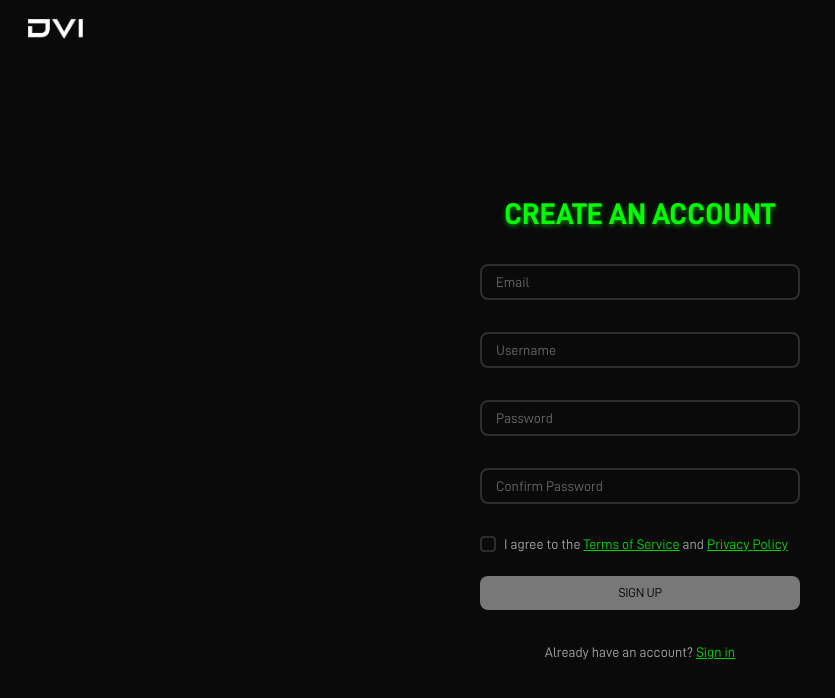
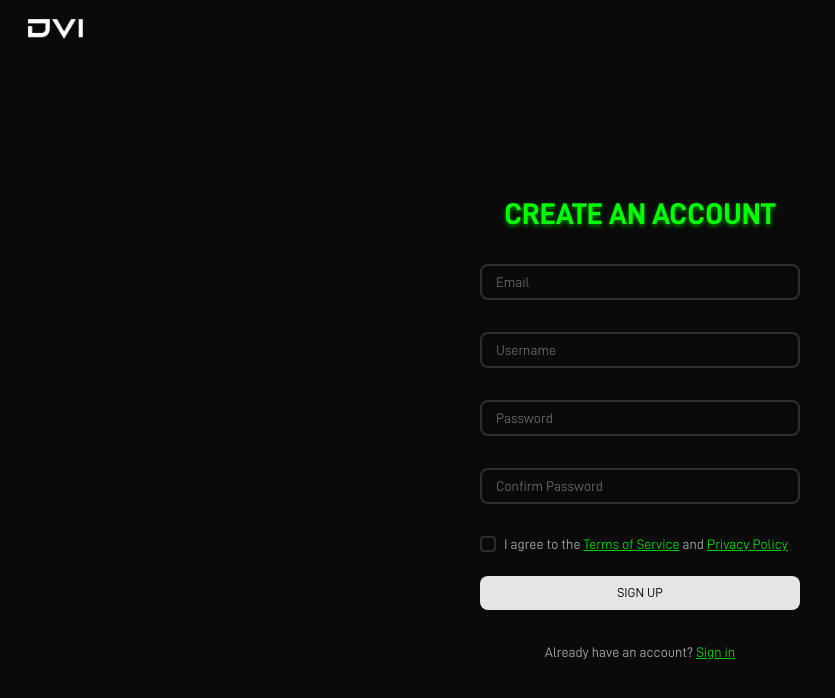
Before and after one commit to main-develop/dvi-web-service, a Next.js app: page /sign-up in a window 1280 px wide. Shown: the top 698 px of the page, without its empty margins (0-835 px from the left). Built offline with nearby package versions, Linux system fonts and the light colour scheme.

Commit message:
chore: Refactor and optimize auth components

```diff
--- a/src/app/(auth)/layout.tsx
+++ b/src/app/(auth)/layout.tsx
@@ -9,7 +9,7 @@ export default function AuthLayout({
   return (
     <>
       <Header />
-      <main className="flex flex-1 flex-col">{children}</main>
+      <main className="flex flex-1 flex-col items-center justify-center">{children}</main>
     </>
   );
 }
--- /dev/null
+++ b/src/components/auth/AuthForm.tsx
@@ -0,0 +1,66 @@
+import { FieldValues, Path, UseFormReturn } from "react-hook-form";
+import { Form, FormControl, FormField, FormItem, FormMessage } from "../ui/form";
+import { Input } from "../ui/input";
+import { Button } from "../ui/button";
+import { motion } from "motion/react";
+import { getItemVariants } from "@/src/utils/get-motion-variants";
+import { getTextLink } from "@/src/utils/get-text-link";
+
+interface AuthFormProps<T extends FieldValues> {
+  form: UseFormReturn<T, unknown, T>;
+  fields: { name: keyof T; type: React.HTMLInputTypeAttribute; label: string }[];
+  onSubmit: (data: T) => void;
+  submitButtonText: string;
+  headerText: string;
+  paragraphText?: string[];
+  children?: React.ReactNode;
+}
+
+export function AuthForm<T extends FieldValues>({
+  form,
+  fields,
+  onSubmit,
+  submitButtonText,
+  headerText,
+  paragraphText,
+  children,
+}: AuthFormProps<T>) {
+  return (
+    <motion.div
+      variants={getItemVariants(0, 0, 0.7)}
+      initial="hidden"
+      animate="visible"
+      className="text-foreground relative w-full max-w-sm space-y-8 p-8"
+    >
+      <h2 className="matrix-text text-center text-3xl font-bold uppercase">{headerText}</h2>
+      <Form {...form}>
+        <form noValidate onSubmit={form.handleSubmit(onSubmit)} className="space-y-6">
+          {fields.map(({ name, type, label }) => (
+            <FormField
+              key={name as string}
+              control={form.control}
+              name={name as Path<T>}
+              render={({ field }) => (
+                <FormItem>
+                  <FormControl>
+                    <Input type={type} label={label} {...field} />
+                  </FormControl>
+                  <FormMessage />
+                </FormItem>
+              )}
+            />
+          ))}
+          {children}
+          <Button type="submit" className="w-full">
+            {submitButtonText}
+          </Button>
+        </form>
+      </Form>
+      {paragraphText && (
+        <p className="text-muted-foreground text-center text-sm">
+          {paragraphText[0]} {getTextLink(paragraphText[1], paragraphText[2])}
+        </p>
+      )}
+    </motion.div>
+  );
+}
--- a/src/components/auth/Signin.tsx
+++ b/src/components/auth/Signin.tsx
@@ -2,16 +2,13 @@
 
 import { useForm } from "react-hook-form";
 import { zodResolver } from "@hookform/resolvers/zod";
-import { Button } from "../ui/button";
-import { Input } from "../ui/input";
 import { Checkbox } from "../ui/checkbox";
 import { Label } from "../ui/label";
-import { Form, FormControl, FormField, FormItem, FormMessage } from "../ui/form";
+import { FormControl, FormField, FormItem } from "../ui/form";
 import * as z from "zod";
 import { signinSchema } from "@/src/lib/auth-schemas";
 import { getTextLink } from "@/src/utils/get-text-link";
-import { motion } from "motion/react";
-import { getItemVariants } from "@/src/utils/get-motion-variants";
+import { AuthForm } from "./AuthForm";
 import { useRouter } from "next/navigation";
 
 interface SigninFieldProps {
@@ -30,53 +27,44 @@ export default function Signin() {
   const form = useForm<z.infer<typeof signinSchema>>({
     resolver: zodResolver(signinSchema),
     defaultValues: { emailOrUsername: "", password: "", rememberMe: false },
-    shouldFocusError: false
+    shouldFocusError: false,
   });
 
   const onSubmit = (data: z.infer<typeof signinSchema>) => {
     console.log("Signin data:", data);
-    router.push("/dashboard")
+    router.push("/dashboard");
   };
 
   return (
-    <div className="relative flex flex-1 flex-row items-center justify-center">
-      <motion.div variants={getItemVariants(0, 0, 0.7)}
-            initial="hidden"
-            animate="visible"
-            className="text-foreground relative w-full max-w-sm space-y-8 p-8">
-        <h2 className="matrix-text text-center text-3xl font-bold uppercase">Sign in</h2>
-        <Form {...form}>
-          <form noValidate onSubmit={form.handleSubmit(onSubmit)} className="space-y-6">
-            {signinFields.map(({name, type, label}) => (
-                <FormField key={name} control={form.control} name={name} render={({ field }) => (
-                    <FormItem>
-                      <FormControl>
-                        <Input type={type} label={label} {...field} />
-                    </FormControl>
-                      <FormMessage />
-                    </FormItem>
-                  )} />
-            ))}
+    <AuthForm
+      form={form}
+      fields={signinFields}
+      onSubmit={onSubmit}
+      submitButtonText="Sign in"
+      headerText="Sign in"
+      paragraphText={["Don't have an account?", "/sign-up", "Sign up"]}
+    >
       <div className="flex items-center justify-between">
-                <FormField control={form.control} name="rememberMe" render={({field}) => (
+        <FormField
+          name="rememberMe"
+          render={({ field }) => (
             <FormItem className="flex items-center">
               <FormControl>
-                        <Checkbox id="rememberMe" checked={field.value} onCheckedChange={field.onChange} {...form.register("rememberMe")} />
+                <Checkbox
+                  id="rememberMe"
+                  checked={field.value}
+                  onCheckedChange={field.onChange}
+                  {...form.register("rememberMe")}
+                />
               </FormControl>
-                        <Label htmlFor="rememberMe" className="text-muted-foreground text-center select-auto">Remember me</Label>
+              <Label htmlFor="rememberMe" className="text-muted-foreground text-center select-auto">
+                Remember me
+              </Label>
             </FormItem>
-                )} />
-                <p className="text-center text-sm">
-                    {getTextLink("/forgot-password", "Forgot password?")}
-                </p>
+          )}
+        />
+        <p className="text-center text-sm">{getTextLink("/forgot-password", "Forgot password?")}</p>
       </div>
-            <Button type="submit" className="w-full">Sign In</Button>
-          </form>
-        </Form>
-        <p className="text-muted-foreground text-center text-sm">
-          Don&apos;t have an account? {getTextLink("/sign-up", "Sign up")}
-        </p>
-      </motion.div>
-    </div>
+    </AuthForm>
   );
 }
--- a/src/components/auth/Signup.tsx
+++ b/src/components/auth/Signup.tsx
@@ -3,29 +3,27 @@
 import { useForm, useWatch } from "react-hook-form";
 import { zodResolver } from "@hookform/resolvers/zod";
 import { useRouter } from "next/navigation";
-import { Button } from "../ui/button";
-import { Input } from "../ui/input";
 import { Label } from "../ui/label";
 import { Checkbox } from "../ui/checkbox";
-import { Form, FormControl, FormField, FormItem, FormMessage } from "../ui/form";
+import { FormControl, FormField, FormItem } from "../ui/form";
 import * as z from "zod";
 import { signupSchema } from "@/src/lib/auth-schemas";
-import { cn } from "@/src/lib/utils";
 import { getTextLink } from "@/src/utils/get-text-link";
 import OTPVerification from "../ui/otp-verification";
 import { useState } from "react";
-import { AnimatePresence, motion } from "motion/react";
+import { motion } from "motion/react";
 import { getItemVariants } from "@/src/utils/get-motion-variants";
+import { AuthForm } from "./AuthForm";
 
-interface FieldProps {
+interface SignupFieldProps {
   name: "email" | "username" | "password" | "confirmPassword";
   type: React.HTMLInputTypeAttribute;
   label: string;
 }
 
-const fields: FieldProps[] = [
+const signupFields: SignupFieldProps[] = [
   { name: "email", type: "email", label: "Email" },
-  { name: "username", type: "string", label: "Username" },
+  { name: "username", type: "text", label: "Username" },
   { name: "password", type: "password", label: "Password" },
   { name: "confirmPassword", type: "password", label: "Confirm Password" },
 ];
@@ -57,35 +55,16 @@ export default function Signup() {
   };
 
   return (
-    <div className="relative flex flex-1 flex-row items-center justify-center">
+    <>
       {currentStep === 0 && (
-        <AnimatePresence mode="wait">
-          <motion.div
-            variants={itemVariants}
-            initial="hidden"
-            animate="visible"
-            className={cn("text-foreground relative w-full max-w-sm space-y-8 p-8")}
+        <AuthForm
+          form={form}
+          fields={signupFields}
+          onSubmit={onSubmit}
+          submitButtonText="Sign up"
+          headerText="Create an account"
+          paragraphText={["Already have an account?", "/sign-in", "Sign in"]}
         >
-            <h2 className="matrix-text text-center text-3xl font-bold uppercase">
-              Create an account
-            </h2>
-            <Form {...form}>
-              <form noValidate onSubmit={form.handleSubmit(onSubmit)} className="space-y-6">
-                {fields.map(({ name, type, label }) => (
-                  <FormField
-                    key={name}
-                    control={form.control}
-                    name={name}
-                    render={({ field }) => (
-                      <FormItem>
-                        <FormControl>
-                          <Input type={type} label={label} {...field} />
-                        </FormControl>
-                        <FormMessage />
-                      </FormItem>
-                    )}
-                  />
-                ))}
           <FormField
             control={form.control}
             name="agreeTerms"
@@ -109,23 +88,9 @@ export default function Signup() {
               </FormItem>
             )}
           />
-                <Button
-                  type="submit"
-                  disabled={!isAgreed}
-                  className="w-full tracking-tight transition-all duration-300"
-                >
-                  Sign Up
-                </Button>
-              </form>
-            </Form>
-            <p className="text-muted-foreground text-center text-sm">
-              Already have an account? {getTextLink("/sign-in", "Sign in")}
-            </p>
-          </motion.div>
-        </AnimatePresence>
+        </AuthForm>
       )}
       {currentStep === 1 && (
-        <AnimatePresence mode="wait">
         <motion.div variants={itemVariants} initial="hidden" animate="visible">
           <OTPVerification
             email={form.getValues("email")}
@@ -133,8 +98,7 @@ export default function Signup() {
             onBack={() => setCurrentStep(0)}
           />
         </motion.div>
-        </AnimatePresence>
       )}
-    </div>
+    </>
   );
 }
--- a/src/components/home/Header.tsx
+++ b/src/components/home/Header.tsx
@@ -4,10 +4,11 @@ import { Button } from "../ui/button";
 import { Logo } from "../ui/logo";
 import { AnimatePresence, motion } from "motion/react";
 import { useEffect, useState } from "react";
-import { usePathname } from "next/navigation";
+import { usePathname, useRouter } from "next/navigation";
 import { cn } from "@/src/lib/utils";
 import { createPortal } from "react-dom";
 import { getNavLinks } from "@/src/utils/get-nav-links";
+import { AppRouterInstance } from "next/dist/shared/lib/app-router-context.shared-runtime";
 
 const navLinks = [
   { href: "/about", title: "ABOUT" },
@@ -17,10 +18,14 @@ const navLinks = [
   { href: "/help", title: "HELP" },
 ];
 
-const getSignButtons = (style: string = "") =>
-  ["SIGN IN", "SIGN UP"].map((label) => (
-    <Button key={label} className={`${style} sm:bg-primary/90 hover:bg-primary/80 tracking-tight`}>
-      {label}
+const getSignButtons = (router: AppRouterInstance, className: string = "") =>
+  ["sign-in", "sign-up"].map((href) => (
+    <Button
+      key={href}
+      onClick={() => router.push(href)}
+      className={`${className} sm:bg-primary/90 hover:bg-primary/80 tracking-tight`}
+    >
+      {href.replace("-", " ")}
     </Button>
   ));
 
@@ -39,6 +44,7 @@ const svgPathStyle = [
 export default function Header() {
   const pathname = usePathname();
   const isHome = pathname === "/";
+  const router = useRouter();
   const [isScrolled, setIsScrolled] = useState(false);
   const [isMobileMenuOpen, setIsMobileMenuOpen] = useState(false);
 
@@ -66,13 +72,9 @@ export default function Header() {
       className={cn("sticky top-0 z-50 bg-transparent px-7 py-3", {
         "shadow-md backdrop-blur-sm": isScrolled || isMobileMenuOpen,
       })}
-      {...(isHome
-        ? {
-            initial: { opacity: 0, y: -20 },
-            animate: { opacity: 1, y: 0 },
-            transition: { duration: 0.6, delay: 0.2 },
-          }
-        : {})}
+      initial={{ opacity: 0, y: -20 }}
+      animate={{ opacity: 1, y: 0 }}
+      transition={{ duration: 0.6, delay: 0.2 }}
     >
       <nav className="mx-auto flex max-w-full items-center">
         <div className="flex h-[34px] items-center justify-start">
@@ -84,7 +86,7 @@ export default function Header() {
               <ul className="flex flex-1 items-center justify-center gap-7 px-6">
                 {getNavLinks(navLinks, "text-sm font-semibold")}
               </ul>
-              <div className="flex justify-end gap-2">{getSignButtons()}</div>
+              <div className="flex justify-end gap-2">{getSignButtons(router)}</div>
             </div>
             <div className="flex flex-1 items-center justify-end md:hidden">
               <Button
@@ -139,7 +141,7 @@ export default function Header() {
                   <ul className="flex flex-col items-start gap-y-4">
                     {getNavLinks(navLinks, "text-lg font-semibold")}
                   </ul>
-                  <div className="flex flex-col gap-2 pt-8">{getSignButtons("h-10")}</div>
+                  <div className="flex flex-col gap-2 pt-8">{getSignButtons(router, "h-10")}</div>
                 </motion.div>
               )}
             </AnimatePresence>,
--- a/src/utils/get-nav-links.tsx
+++ b/src/utils/get-nav-links.tsx
@@ -6,14 +6,14 @@ interface NavLinkProps {
   href: string;
 }
 
-export const getNavLinks = (navLinks: NavLinkProps[], style: string = "") =>
+export const getNavLinks = (navLinks: NavLinkProps[], className: string = "") =>
   navLinks.map((link) => (
     <Link
       key={link.title}
       href={link.href}
       className={cn(
         "text-primary-foreground hover:text-primary/90 tracking-[0.04rem] uppercase transition",
-        style,
+        className,
       )}
     >
       {link.title}
```
Lines whose indentation alone changed are shown as unchanged.
